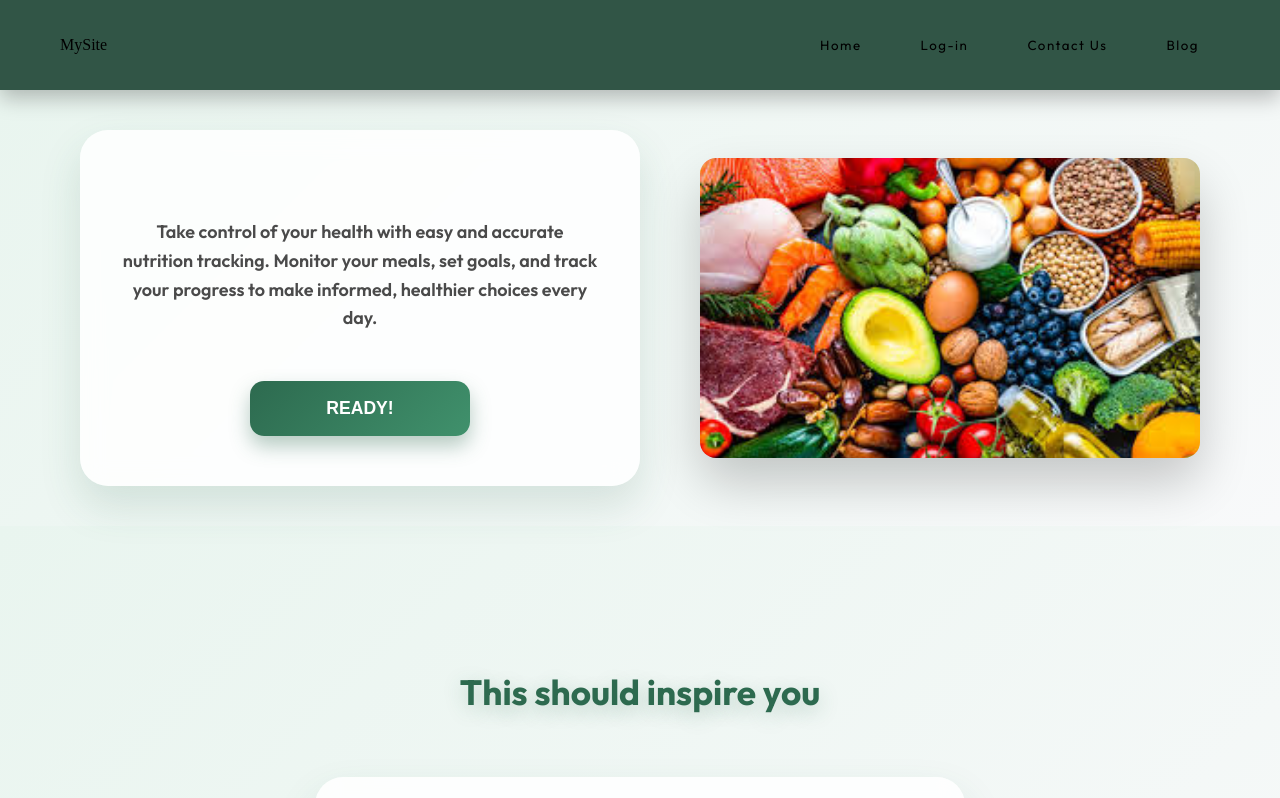
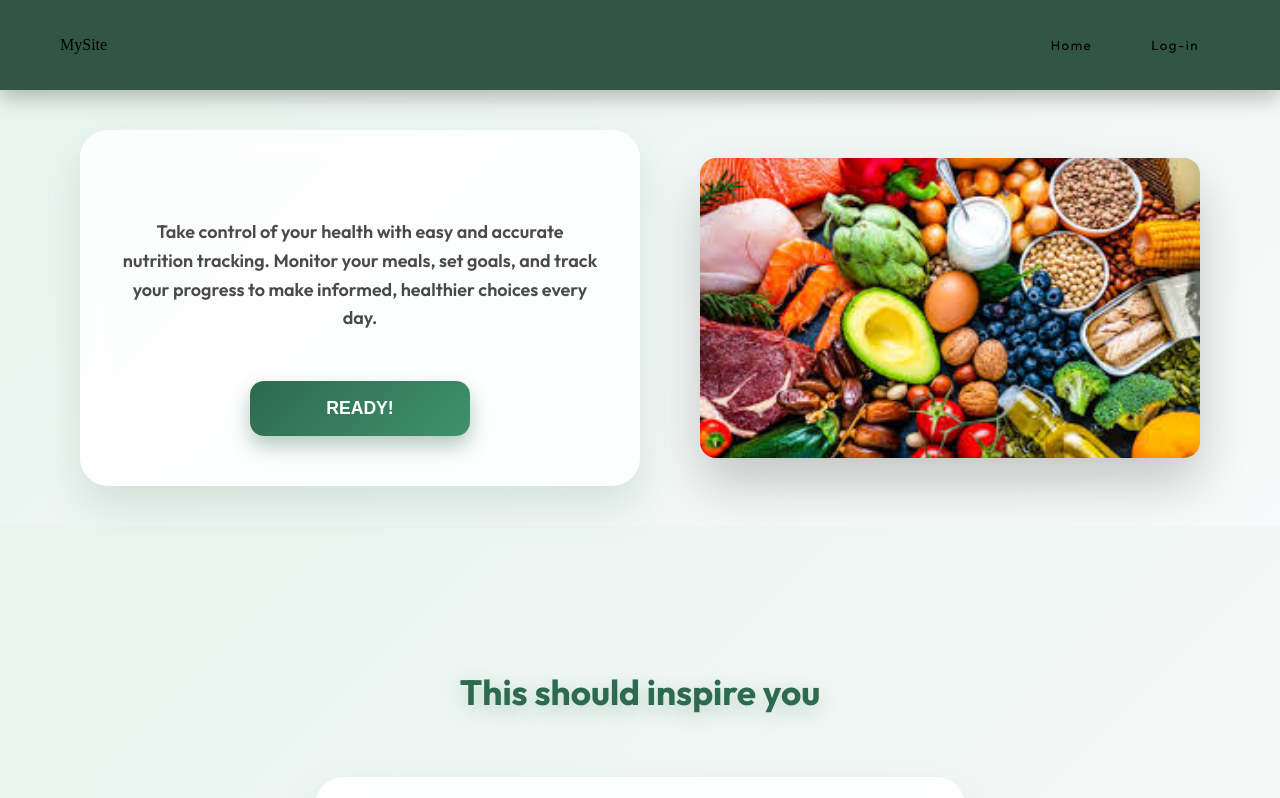
Before and after one commit to seb-is-developing/calorie-tracker, a React (Vite) app in the folder frontend/: page / in a window 1280 px wide. Shown: the top 798 px of the page. Built offline with nearby package versions, Linux system fonts and the light colour scheme; no server answers.

Commit message:
feat(ui) : fixed mainNavBar

```diff
--- a/frontend/src/components/mainNavBar.jsx
+++ b/frontend/src/components/mainNavBar.jsx
@@ -4,9 +4,7 @@ import pathConfig from "../route/config.json";
 export default function MainNavBar() {
   const navItems = [
     { name: "Home", path: pathConfig.home },
-    { name: "Log-in", path: pathConfig.logIn },
-    { name: "Contact Us", path: pathConfig.contactUs },
-    { name: "Blog", path: pathConfig.blog },
+    { name: "Log-in", path: pathConfig.login },
   ];
 
   return (
```
